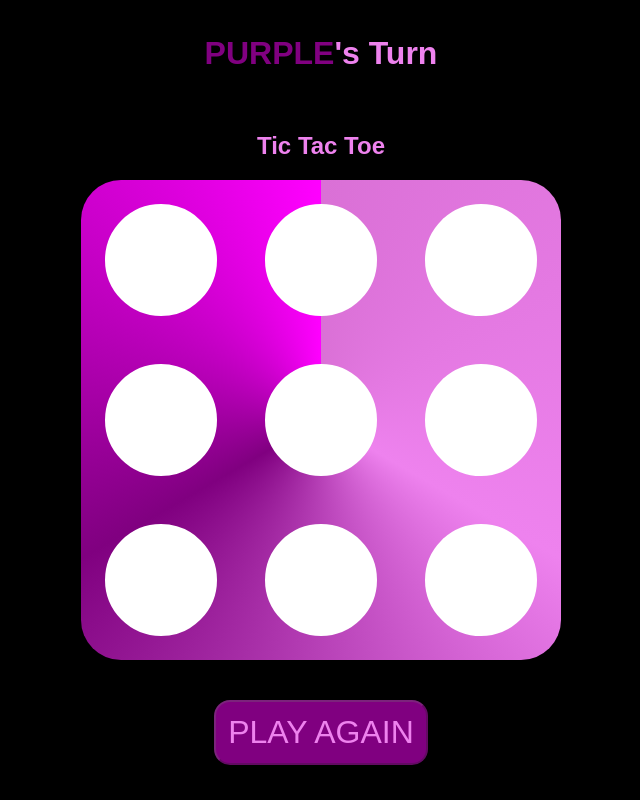
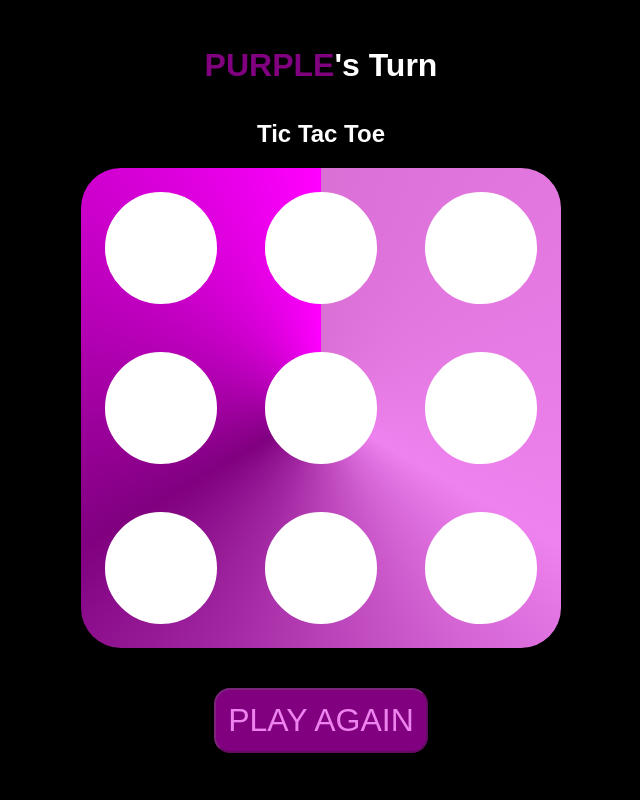
Before and after one commit to juancruza46/TTT-Weekend, a plain HTML site: page index.html in a window 1280 px wide. Shown: the whole page, without its empty margins (319-959 px from the left). Drawn offline with Linux system fonts and the light colour scheme.

Commit message:
white text, and pink theme

```diff
--- a/main.css
+++ b/main.css
@@ -1,7 +1,7 @@
 * {
     box-sizing: border-box;
     font-family: Arial, Helvetica, sans-serif;
-    color : violet;
+    color : white;
   }
 
   body {
@@ -16,10 +16,11 @@
 
   h1 {
     margin-top: 0;
-    margin-bottom: 5vmin;
+    margin-bottom: 2vmin;
+
   }
 
-  #board {
+    #board {
     display: grid;
     grid-template-columns: repeat(3, 20vmin);
     grid-template-rows: repeat(3, 20vmin);
@@ -34,7 +35,6 @@
     border-radius: 5vmin;
 
   }
-
 
   #board > div {
     margin: 3vmin;
@@ -69,7 +69,3 @@
     background-color: purple;
     color: violet;
   }
-
-  p {
-    margin-bottom: -10px;
-}
```
